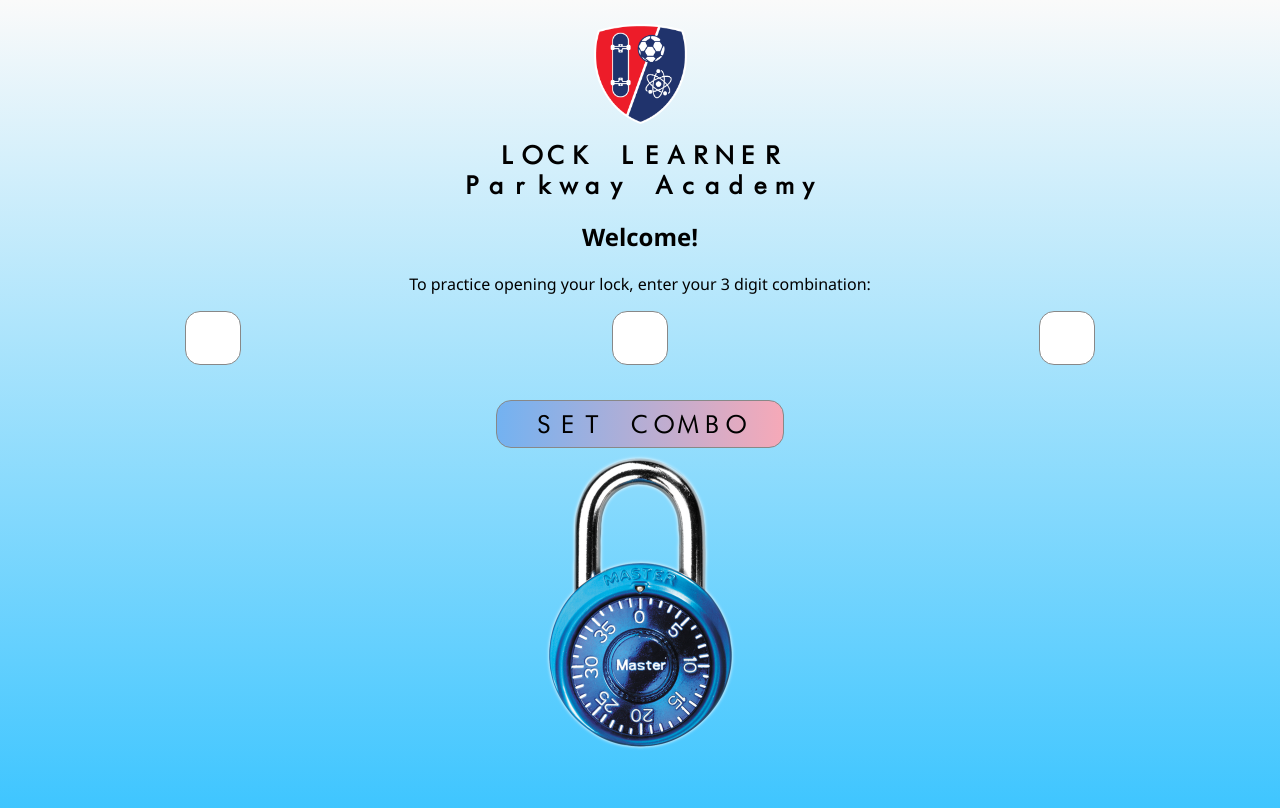
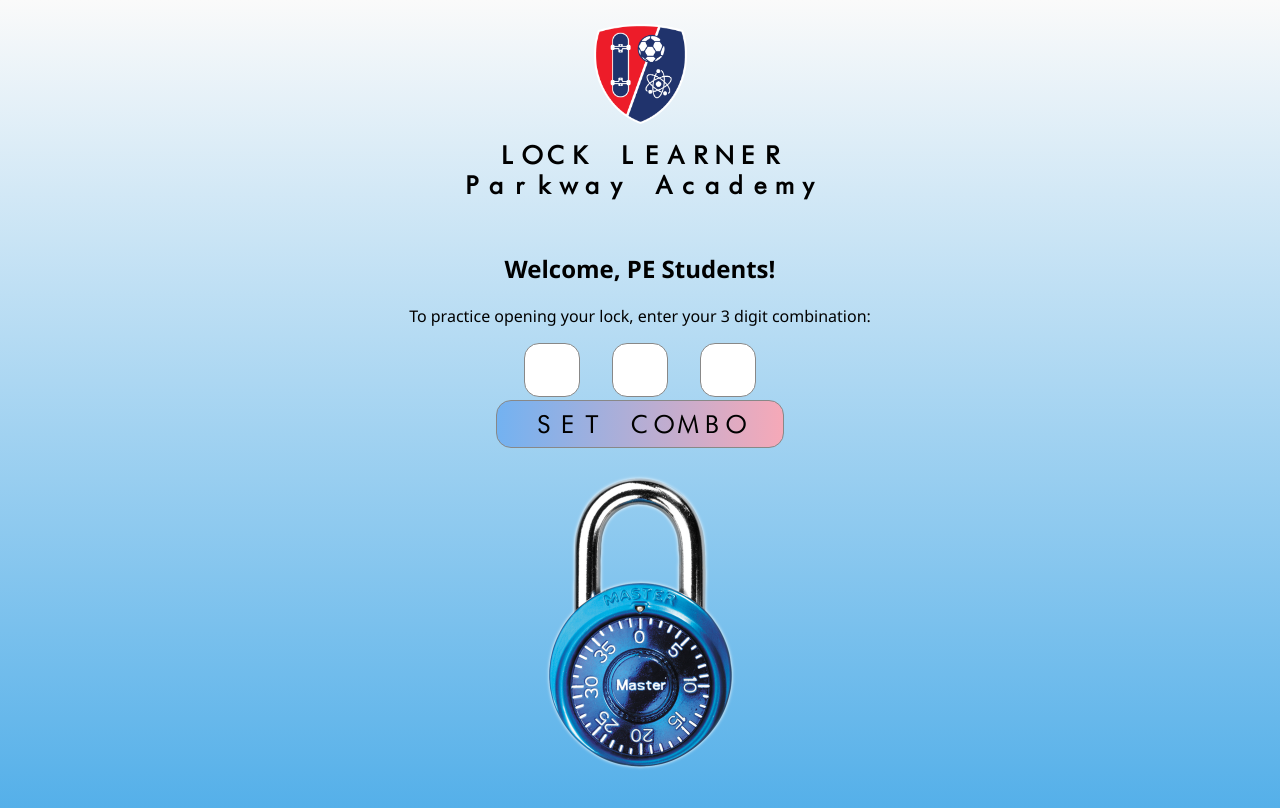
Before and after one commit to timdobranski/lock-learner, a Next.js app: page / in a window 1280 px wide. Shown: the top 808 px of the page. Built offline with nearby package versions, Linux system fonts and the light colour scheme.

Commit message:
Touch input enabled; broken mouse support

```diff
--- a/app/globals.css
+++ b/app/globals.css
@@ -7,10 +7,11 @@
 }
 
 #app {
-  background: linear-gradient(to bottom, #fafafa, #3dc5ff);
+  background: linear-gradient(to bottom, #fafafa, #53afe9);
   font-family: Future;
   text-align: center;
   letter-spacing: 0;
+  overflow: hidden;
 }
 
 input::-webkit-outer-spin-button,
--- a/app/page.js
+++ b/app/page.js
@@ -26,7 +26,22 @@ export default function Home() {
     console.log('combo: ', combo);
   }, [combo])
 
+  useEffect(() => {
+    const lockFaceElem = lockFaceRef.current;
 
+    const touchStartListener = (event) => handleTouchStart(event);
+    const touchMoveListener = (event) => handleTouchMove(event);
+
+    // Attach the listeners
+    lockFaceElem.addEventListener('touchstart', touchStartListener, { passive: false });
+    lockFaceElem.addEventListener('touchmove', touchMoveListener, { passive: false });
+
+    // Cleanup
+    return () => {
+        lockFaceElem.removeEventListener('touchstart', touchStartListener);
+        lockFaceElem.removeEventListener('touchmove', touchMoveListener);
+    };
+}, []);
 
   const offsetX = 0;
   const offsetY = 0;
@@ -41,7 +56,7 @@ export default function Home() {
   };
 
   const handleMouseDown = (event) => {
-    event.preventDefault();
+    // event.preventDefault();
     const rect = lockFaceRef.current.getBoundingClientRect();
     const centerX = rect.left + rect.width / 2 + offsetX;
     const centerY = rect.top + rect.height / 2 + offsetY;
@@ -58,6 +73,11 @@ export default function Home() {
       setLastPosition({ x: event.clientX, y: event.clientY });
     }
   };
+  const handleTouchStart = (event) => {
+    event.preventDefault();
+    const touch = event.touches[0]; // Get the first touch
+    handleMouseDown(touch); // Reuse the mouse down logic
+  };
 
   const handleMouseMove = (event) => {
     if (lastPosition) {
@@ -68,9 +88,17 @@ export default function Home() {
       setLastPosition({ x: event.clientX, y: event.clientY });
     }
   };
+  const handleTouchMove = () => {
+    // event.preventDefault();
+    const touch = event.touches[0]; // Get the first touch
+    handleMouseMove(touch); // Reuse the mouse move logic
+  };
 
   const handleMouseUp = () => {
     setLastPosition(null);
+  };
+  const handleTouchEnd = () => {
+  handleMouseUp(); // Reuse the mouse up logic
   };
 
   return (
@@ -90,8 +118,8 @@ export default function Home() {
 
       {step >= 0 ?
       <div id={styles.comboContainer} onClick={() => {setCombo(['', '', '']); setStep(-1)}}>
-        {/* <h2>COMBO</h2> */}
-        <p>{`Combo: ${combo[0]} -  ${combo[1]} -  ${combo[2]}`}</p>
+        <h2>COMBO</h2>
+        <p>{`${combo[0]} -  ${combo[1]} -  ${combo[2]}`}</p>
       </div>
         : null
         }
@@ -108,6 +136,9 @@ export default function Home() {
         onMouseMove={handleMouseMove}
         onMouseUp={handleMouseUp}
         onMouseLeave={handleMouseUp}
+        onTouchStart={handleTouchStart}
+        onTouchMove={handleTouchMove}
+        onTouchEnd={handleTouchEnd}
         style={{ transform: `rotate(${rotation}deg)` }}
       >
         <Image src={lockFace} height={600} alt="Lock" />
--- a/app/page.module.css
+++ b/app/page.module.css
@@ -5,6 +5,7 @@
   align-items: center;
   /* padding: 2rem; */
   min-height: 100vh;
+  overflow: hidden;
 }
 .title {
   font-size: 1.5rem;
@@ -17,7 +18,7 @@
 
 .lock {
   position: fixed;
-  bottom: -200px;
+  bottom: -220px;
   margin-bottom: 2rem;
   overflow: hidden;
   border-radius: 50%;
@@ -35,7 +36,7 @@
   top: 0;
   right: 0;
   margin: 1rem;
-  background-color: white;
+  background: linear-gradient(to right, rgb(115, 178, 241), rgb(246, 169, 184));
   padding: .25rem 1rem .25rem 1rem;
   border-radius: 15px;
 }
@@ -51,6 +52,7 @@
 #comboContainer h2 {
   text-decoration: underline;
   font-weight: 100;
+  font-size: 1rem;
 }
 
 #comboContainer p {
--- a/components/Reset/Reset.module.css
+++ b/components/Reset/Reset.module.css
@@ -1,3 +1,5 @@
 #resetContainer {
-  font-family:'Segoe UI', Tahoma, Geneva, Verdana, sans-serif
+  font-family:'Segoe UI', Tahoma, Geneva, Verdana, sans-serif;
+  width: 50vw;
+  min-width: 350px;
 }
--- a/components/Welcome/Welcome.js
+++ b/components/Welcome/Welcome.js
@@ -18,7 +18,7 @@ export default function Welcome({ setStep, combo, setCombo }) {
 
   return (
     <div className={styles.container}>
-      <h2>Welcome!</h2>
+      <h2>Welcome, PE Students!</h2>
       <p>To practice opening your lock, enter your 3 digit combination:</p>
 
       <form onSubmit={handleSubmit} id={styles.formContainer}>
--- a/components/Welcome/Welcome.module.css
+++ b/components/Welcome/Welcome.module.css
@@ -1,11 +1,12 @@
 .container {
-  font-family:'Segoe UI', Tahoma, Geneva, Verdana, sans-serif
+  font-family:'Segoe UI', Tahoma, Geneva, Verdana, sans-serif;
+  margin-top: 2rem;
 }
 #formContainer{
   display: flex;
   flex-direction: row;
   align-items: center;
-  justify-content: space-around;
+  justify-content: center;;
   width: 100vw;
 }
 
@@ -17,6 +18,7 @@
   overflow: hidden;
   text-align: center;
   font-size: 2rem;
+  margin: 0 1rem 0 1rem;
 }
 
 
@@ -24,7 +26,7 @@
 #comboSubmitButton {
   position: absolute;
   top: 50%;
-  width: 18rem;;
+  width: 18rem;
   border: solid;
   border: solid rgb(136, 136, 136) 1px;
   border-radius: 15px;
```
